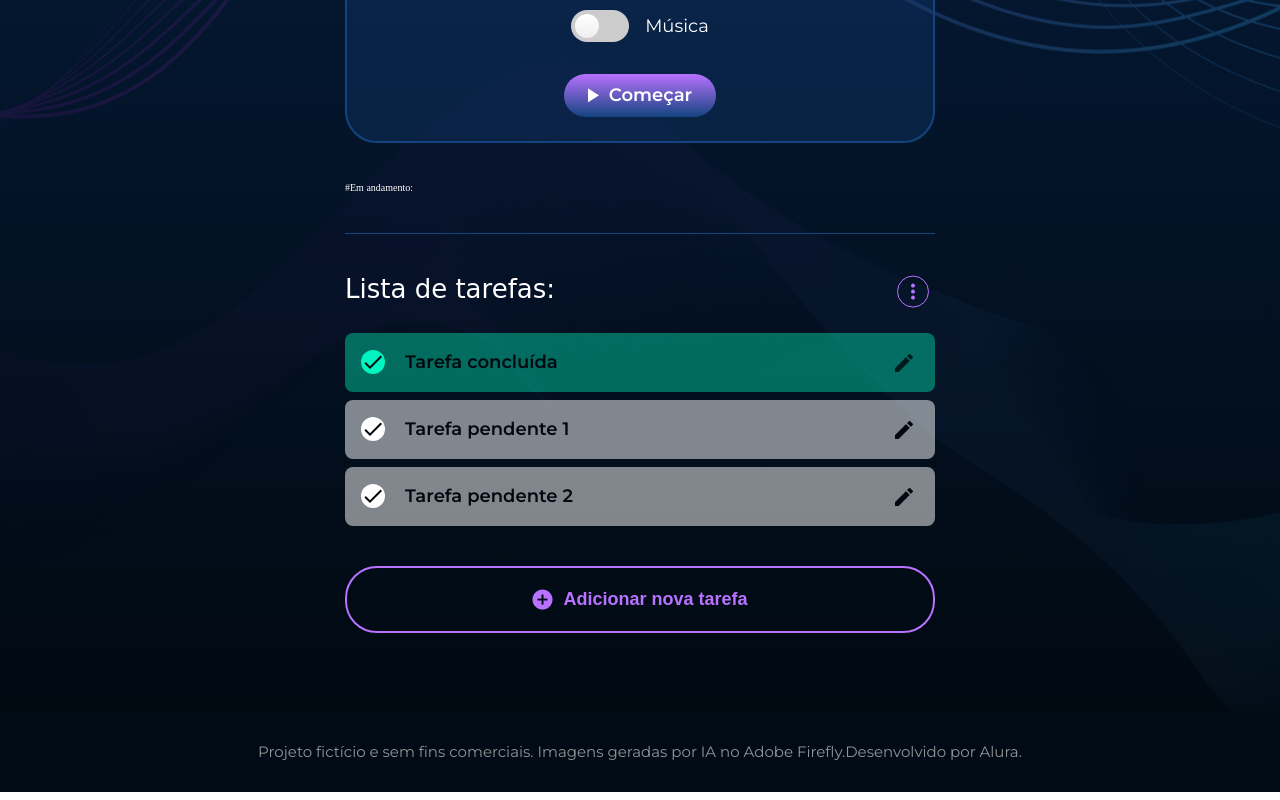
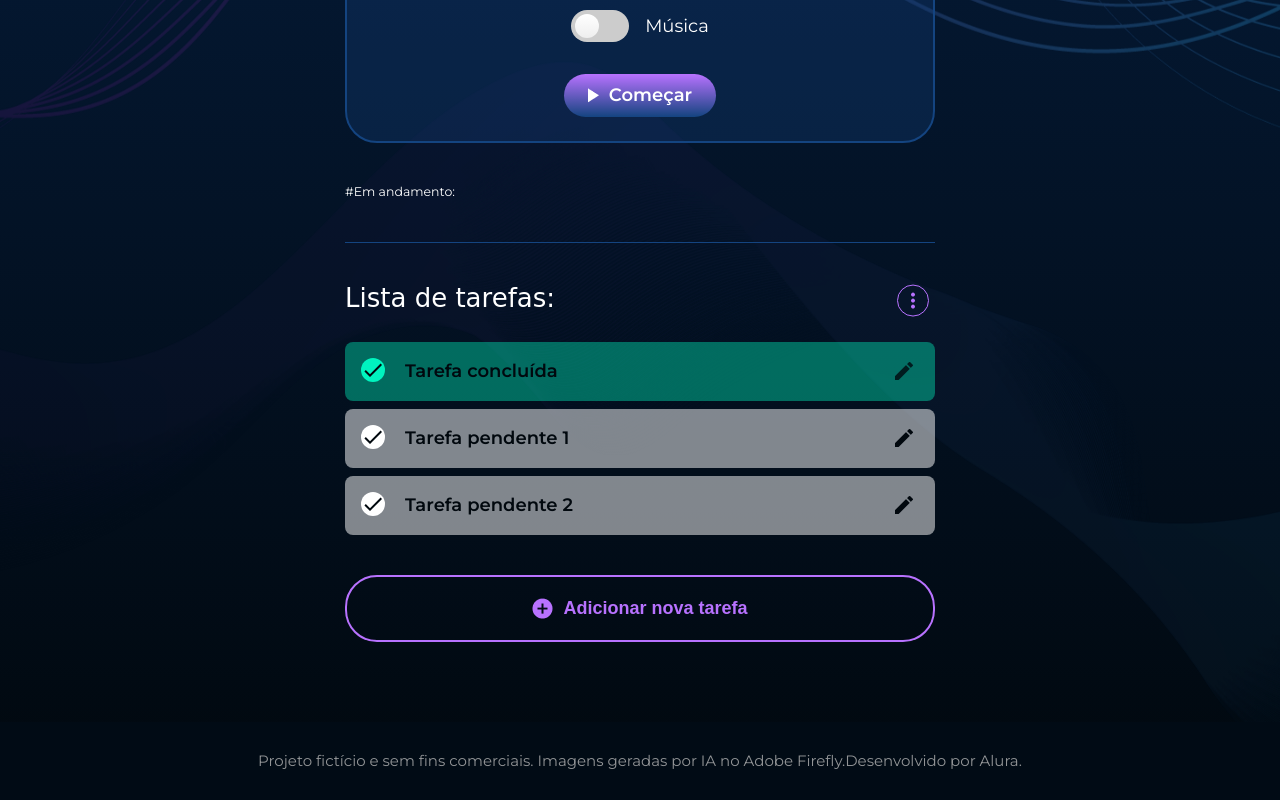
Before and after one commit to viniciosneves/fokus, a plain HTML site: page index.html in a window 1280 px wide. Shown: the part 885-1685 px from the top of the page. Drawn offline with nearby package versions, Linux system fonts and the light colour scheme; a web font is replaced by a local one.

Commit message:
ajustes - Isa parte 3

```diff
--- a/script-crud.js
+++ b/script-crud.js
@@ -66,6 +66,7 @@ const selecionaTarefa = (tarefa, elemento) => {
     if (tarefaSelecionada == tarefa) {
         taskAtiveDescription.textContent = null
         itemTarefaSelecionada = null
+        tarefaSelecionada = null
         return
     }
 
--- a/styles.css
+++ b/styles.css
@@ -246,6 +246,14 @@ h1, h2, h3, h4, h5, h6 {
     background-color: transparent;
     display: flex;
     align-items: center;
+}
+
+.app__section-active-task-label {
+    font-family: Montserrat;
+    font-size: 1.25rem;
+    font-style: normal;
+    font-weight: 400;
+    line-height: 150%;
 }
 
 .app__section-task-list {
```
